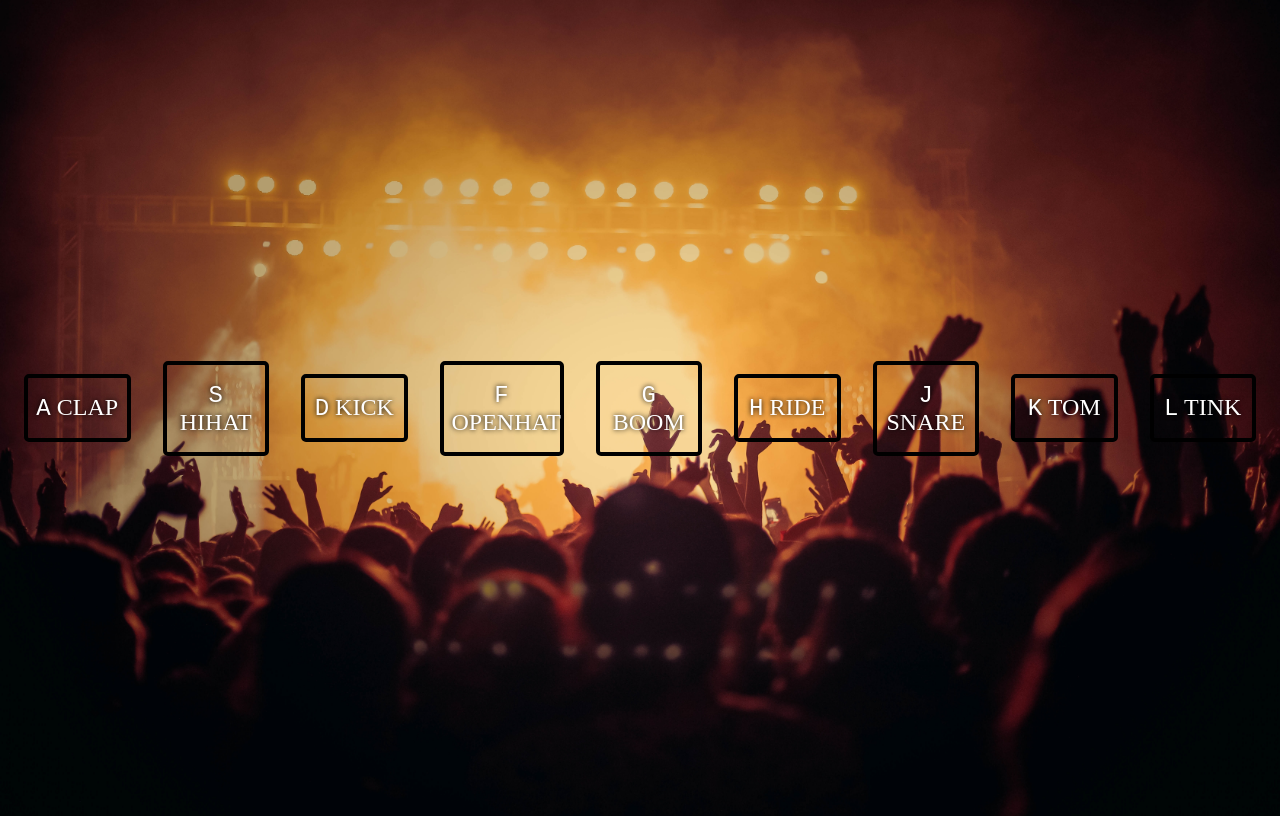
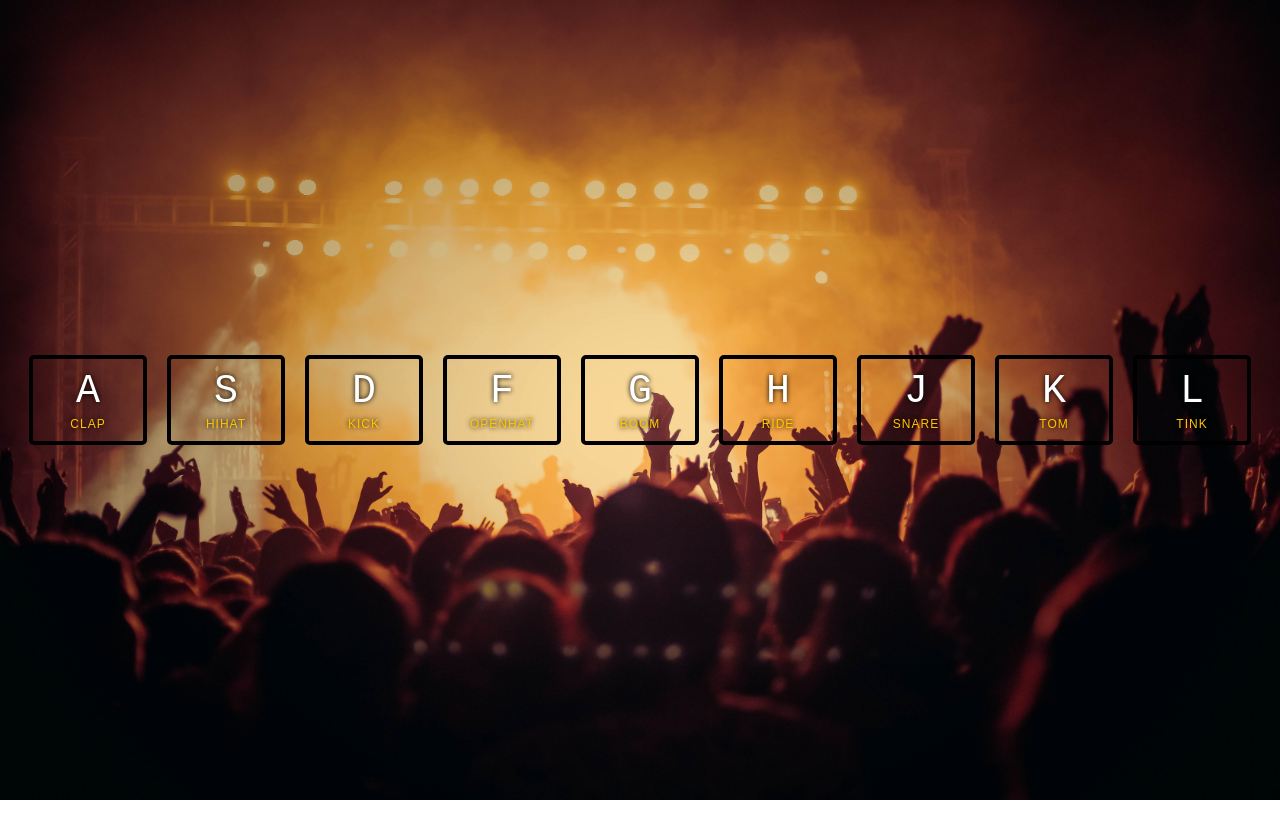
Before and after one commit to keyboard-weirdo/js_drum_set, a plain HTML site: page index.html in a window 1280 px wide. Drawn offline with Linux system fonts and the light colour scheme.

Commit message:
finish css and html elements

```diff
--- a/index.html
+++ b/index.html
@@ -5,7 +5,7 @@
     <title>JS Drum Kit</title>
     <link rel="stylesheet" href="style.css">
 </head>
-<body style="background: url(./crowd.jpg); background-size: 100%; background-repeat: no-repeat;">
+<body>
     <div class="keys">
 
         <div data-key="65" class="key">
--- a/style.css
+++ b/style.css
@@ -1,5 +1,18 @@
+html {
+    font-size: 10px;
+    background: url(./crowd.jpg);
+    background-size: cover;
+}
+
+body,html {
+    margin: 0;
+    padding: 0;
+    font-family: sans-serif;
+}
+
 .keys {
     display: flex;
+    flex: 1;
     align-items: center;
     justify-content: center;
     min-height: 100vh;
@@ -18,3 +31,21 @@
     text-shadow: 0 0 5px black;
 
 }
+
+.playing {
+    transform: scale(1.1);
+    border-color: #ffc600;
+    box-shadow: 0 0 1rem #ffc600;
+}
+
+kbd {
+    display: block;
+    font-size: 4rem;
+}
+
+.sound {
+    font-size: 1.2rem;
+    text-transform: uppercase;
+    letter-spacing: .1rem;
+    color: #ffc600;
+}
```
